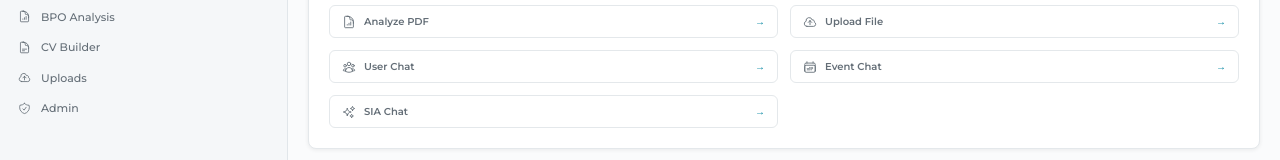
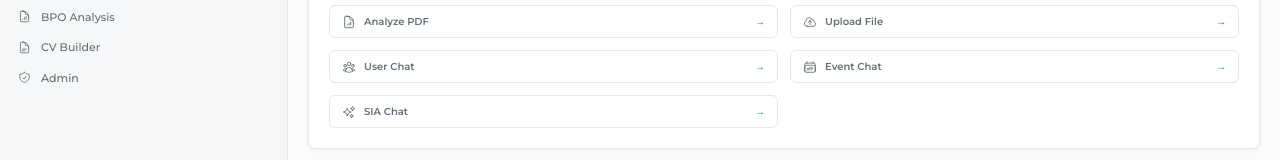
Before and after one commit to Vongani20/solusphere_ui, a React (Vite) app: page /dashboard in a window 1280 px wide. Shown: the part 279-439 px from the top of the page. Built offline with nearby package versions, Linux system fonts and the light colour scheme; no server answers; sample sign-in values are in the browser's storage.

Commit message:
Hide Upload menu item

```diff
--- a/src/components/DashboardLayout.jsx
+++ b/src/components/DashboardLayout.jsx
@@ -29,7 +29,7 @@ const navigation = [
   { name: "SIA Chat", href: "/chatbot", icon: ChatBubbleLeftRightIcon },
   { name: "BPO Analysis", href: "/bpo", icon: DocumentChartBarIcon },
   { name: "CV Builder", href: "/cv-builder", icon: DocumentTextIcon },
-  { name: "Uploads", href: "/uploads", icon: CloudArrowUpIcon },
+  // { name: "Uploads", href: "/uploads", icon: CloudArrowUpIcon },
   { name: "Admin", href: "/admin", icon: ShieldCheckIcon, adminOnly: true },
 ];
 
```
